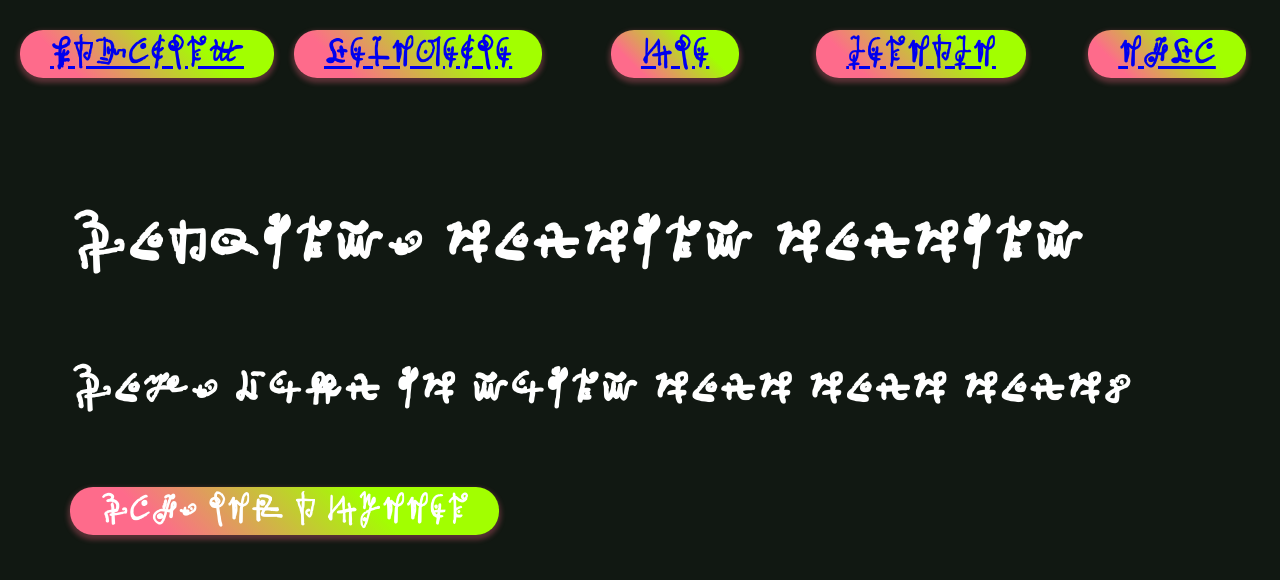
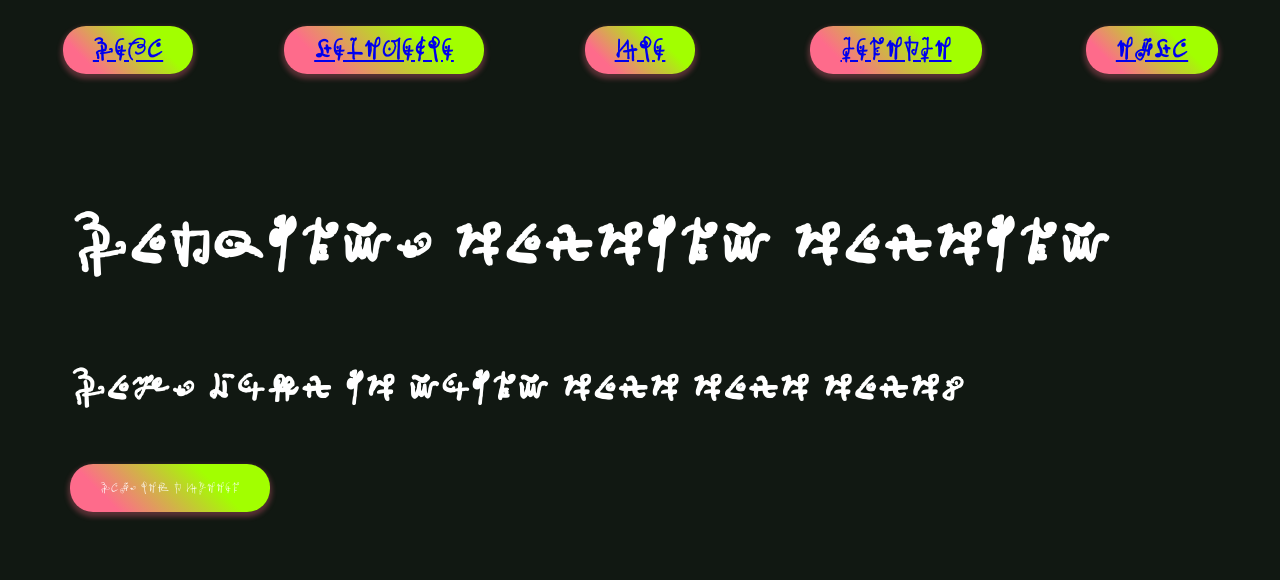
Before and after one commit to harryw123545/website-second-draft, a React (Create React App) app: page /portfolio in a window 1280 px wide. Shown: the top 580 px of the page. Built offline with nearby package versions, Linux system fonts and the light colour scheme.

Commit message:
added home sketch

```diff
--- a/src/App.js
+++ b/src/App.js
@@ -6,6 +6,7 @@ import { BrowserRouter as Router, Switch, Route, Link} from 'react-router-dom'
 import Portfolio from './portfolio'
 import Bio from './bio'
 import Contact from './contact'
+import Home from './home'
 import Type from './type'
 import React from 'react'
 import './css/main.css'
@@ -13,7 +14,7 @@ import './css/fonts/stylesheet.css'
 
 
 const tabNames = [
-  { text: 'wakeling', link: '' },
+  { text: 'home', link: '/home' },
   { text: 'portfolio', link: '/portfolio' },
   { text: 'bio', link: '/bio' },
   { text: 'contact', link: '/contact' },
@@ -36,7 +37,7 @@ const useStyles = makeStyles({
 
   },
   headerElement: {
-    marginLeft: 20,
+    marginLeft: 0,
     display: 'flex',
     flex: 1,
     justifyContent: 'center',
@@ -71,7 +72,7 @@ function App() {
                   class='codex'
                 >
                   <Link to={link}>{text}</Link>
-                  </h3>
+                </h3>
                 </Button>
                 </div>
               </Box>
@@ -80,6 +81,9 @@ function App() {
     </Box>
 
         <Switch>
+          <Route path="/home">
+            <Home />
+          </Route>
           <Route path="/portfolio">
             <Portfolio />
           </Route>
@@ -95,7 +99,6 @@ function App() {
         </Switch>
       </Router>
 
-
       </Box>
     </ThemeProvider>
 
--- a/src/css/main.css
+++ b/src/css/main.css
@@ -1,5 +1,18 @@
 .codex {
     font-family: 'codexregular';
-    font-size: 38px;
+    /* font-size: 38px; */
     color: white;
 }
+
+
+h1 {
+    font-size: 78px;
+}
+
+h2 {
+    font-size: 48px;
+}
+
+h3 {
+    font-size: 28px;
+}
--- /dev/null
+++ b/src/home/homeSketch.js
@@ -0,0 +1,69 @@
+import { TableSortLabel } from "@material-ui/core"
+
+const homeSketch = () => {
+
+    let p5
+
+    const kill = () => {
+      console.log("KILL")
+      p5.remove()
+    }
+
+    const sketch = (p) => {
+      p5 = p
+     const canvas = document.getElementById('canvas-container')
+
+      var walkers = []
+      // var total = 15
+      // var walker
+
+      p5.setup = () => {
+        let c = p5.createCanvas(canvas.offsetWidth, canvas.offsetHeight)
+          // This was missing from your code, so that may have been causing problems.
+          // An alternative to setting the canvas parent this way is to pass the
+          // parent to the p5 constructor.
+          c.parent(canvas)
+          p5.background(0);
+
+          for(let i = 0; i < 15; i++){
+            walkers[i] = new Walker(p5.random(0, p5.width), p5.random(0, p5.height))
+          }
+      }
+
+      p5.draw = () => {
+        for(let i = 0; i < 15; i++){
+          walkers[i].update()
+          walkers[i].show()
+        }
+
+      }
+
+      class Walker{
+          constructor(x, y){
+            this.pos = p5.createVector(x, y)
+          }
+
+          update(){
+            this.pos.x = this.pos.x + p5.random(-10, 10)
+            this.pos.y = this.pos.y + p5.random(-10, 10)
+          }
+
+          show(){
+            p5.stroke(255, 100)
+            p5.strokeWeight(8)
+            p5.point(this.pos.x, this.pos.y)
+          }
+      }
+
+
+
+      p5.windowResized = () => {
+        p5.resizeCanvas(canvas.offsetWidth, canvas.offsetHeight)
+      }
+  }
+
+  return{sketch, kill}
+
+  }
+
+  export default homeSketch
--- /dev/null
+++ b/src/home/index.js
@@ -0,0 +1,57 @@
+import { Box, makeStyles, ThemeProvider } from '@material-ui/core'
+import p5 from 'p5'
+import { useEffect, useRef } from 'react'
+import Sketch from './homeSketch'
+import theme from '../theme'
+
+
+
+const useStyles = makeStyles({
+    container:{
+      position: 'absolute',
+      top: 0,
+      bottom: 0,
+      left: 0,
+      right: 0,
+      margin: 0,
+      padding: 0,
+      zIndex: -1,
+    },
+  })
+
+  function Home () {
+    const classes = useStyles()
+    const ref = useRef()
+
+    useEffect(() => {
+      const{sketch, kill} = Sketch()
+      ref.current = new p5(sketch)
+      return function() {
+        ref.current = null
+        kill()
+      }
+    }, [ref])
+
+// function Contact () {
+//     const classes = useStyles()
+//     const ref = useRef()
+
+//     useEffect(() => {
+//       ref.current = new p5(Sketch)
+//       return function() {
+//         ref.current = null
+//       }
+//     }, [ref])
+
+
+
+    return <ThemeProvider theme={theme}>
+
+      <Box className={classes.container} id='canvas-container' >
+
+      </Box>
+    </ThemeProvider>
+
+}
+
+export default Home
--- a/src/portfolio/index.js
+++ b/src/portfolio/index.js
@@ -1,6 +1,5 @@
-import { Button, Box, makeStyles, ThemeProvider } from '@material-ui/core'
+import { Button, Box, makeStyles, ThemeProvider} from '@material-ui/core'
 import theme from '../theme'
-
 
 const useStyles = makeStyles({
     container:{
@@ -38,11 +37,11 @@ function Portfolio () {
                 <Button
                     color="primary"
                 >
-                    <h4
+                    <p1
                     class='codex'
                     >
                     Hey, its a button
-                    </h4>
+                    </p1>
                 </Button>
             </Box>
 
```
